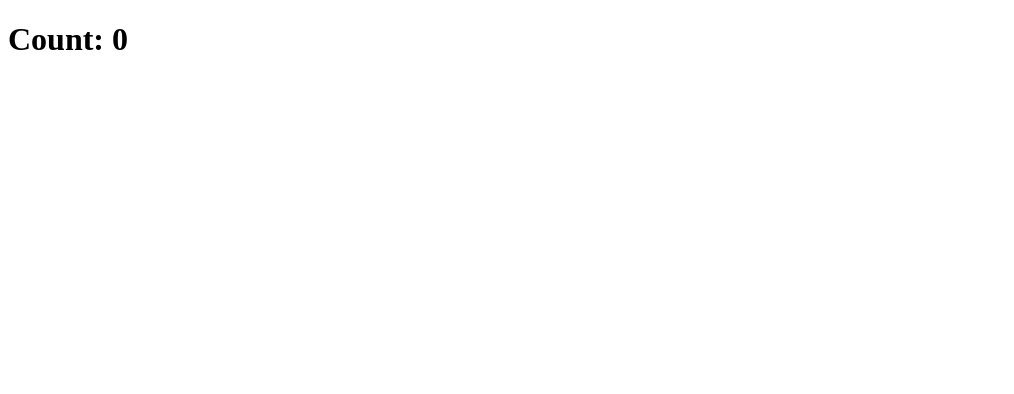
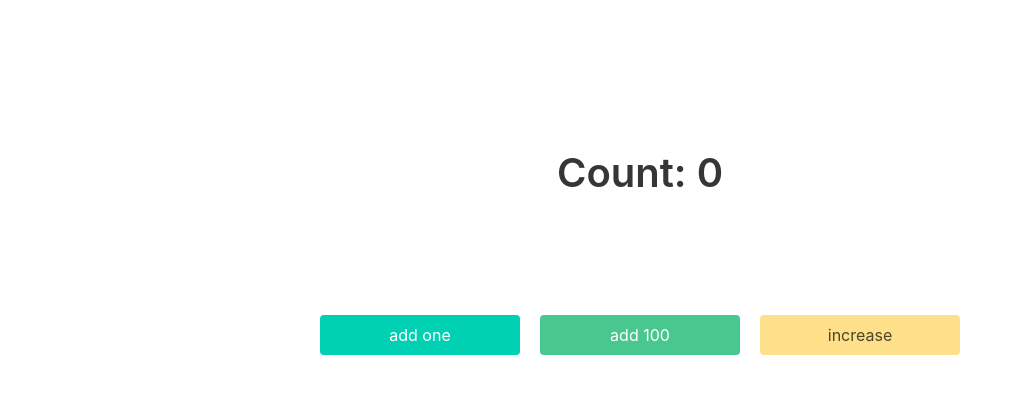
Before and after one commit to mate-academy/react_counter, a React (Create React App) app: page / in a window 1280 px wide. Shown: the top 394 px of the page, without its empty margins (0-1014 px from the left). Built offline with nearby package versions, Linux system fonts and the light colour scheme; the HTML template or start-up script is replaced by a standard one.

Commit message:
Solution

```diff
--- a/package.json
+++ b/package.json
@@ -17,7 +17,7 @@
     "@mate-academy/cypress-tools": "^1.0.4",
     "@mate-academy/eslint-config-react": "*",
     "@mate-academy/eslint-config-react-typescript": "*",
-    "@mate-academy/scripts": "^1.2.1",
+    "@mate-academy/scripts": "^1.2.3",
     "@mate-academy/students-ts-config": "*",
     "@mate-academy/stylelint-config": "*",
     "@types/node": "^17.0.23",
--- a/src/App.scss
+++ b/src/App.scss
@@ -1 +1,26 @@
-// styles go here
+@import "../node_modules/bulma/bulma.sass";
+
+.App {
+  display: flex;
+  justify-content: center;
+  flex-direction: column;
+  text-align: center;
+  margin-top: 150px;
+
+  &_button_wrapper {
+    display: flex;
+    justify-content: center;
+    gap: 20px;
+    min-width: 200px;
+  }
+}
+
+.button {
+  width: 200px;
+  margin-top: 100px;
+  transition: all 1000ms;
+
+  &:hover {
+    transform: scale(110%);
+  }
+}
--- a/src/App.tsx
+++ b/src/App.tsx
@@ -1,16 +1,69 @@
 import React from 'react';
 import './App.scss';
 
-class App extends React.Component {
-  addOne = () => {};
+type State = {
+  count: number,
+};
 
-  add100 = () => {};
+class App extends React.Component<{}, State> {
+  state = {
+    count: 0,
+  };
 
-  increase = () => {};
+  addOne = () => {
+    this.setState((prevState) => ({
+      count: prevState.count + 1,
+    }));
+  };
+
+  add100 = () => {
+    this.setState((prevState) => ({
+      count: prevState.count + 100,
+    }));
+  };
+
+  increase = () => {
+    if (this.state.count % 5 === 0) {
+      this.add100();
+    }
+
+    this.addOne();
+  };
 
   render() {
+    const { count } = this.state;
+
     return (
-      <h1>Count: 0</h1>
+      <div className="App content is-medium">
+        <h1>
+          Count:
+          {' '}
+          {count}
+        </h1>
+        <div className="App_button_wrapper">
+          <button
+            type="button"
+            className="button is-primary"
+            onClick={this.addOne}
+          >
+            add one
+          </button>
+          <button
+            type="button"
+            className="button is-success"
+            onClick={this.add100}
+          >
+            add 100
+          </button>
+          <button
+            type="button"
+            className="button is-warning"
+            onClick={this.increase}
+          >
+            increase
+          </button>
+        </div>
+      </div>
     );
   }
 }
```
Also changed, not shown: 1 other file (tests, documents, lock files or other folders).
